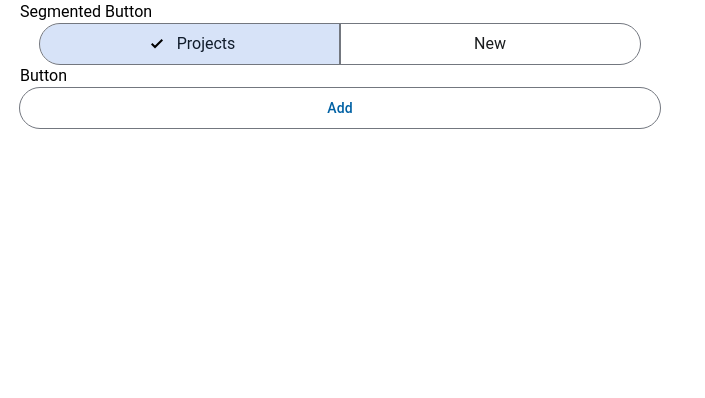
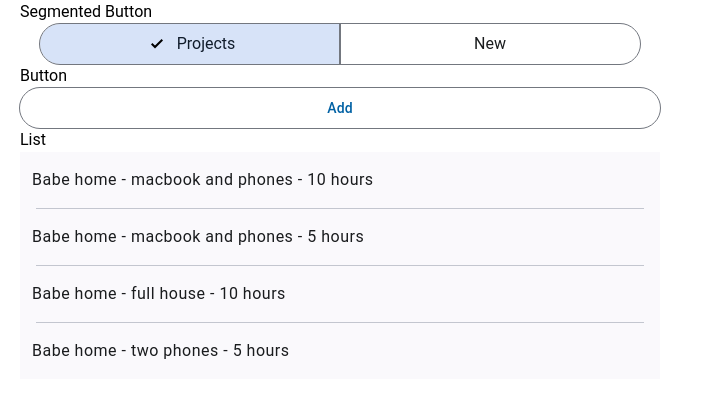
Before and after one commit to devadeboye/material-component-library-v2, a React (Create React App) app: page / in a window 1280 px wide. Shown: the top 398 px of the page, without its empty margins (0-705 px from the left). Built offline with nearby package versions, Linux system fonts and the light colour scheme.

Commit message:
feat: add list component

```diff
--- a/src/App.tsx
+++ b/src/App.tsx
@@ -7,6 +7,8 @@ import SegmentedButton, {
 } from "./lib/Button/SegmentedButton";
 import { SegmentedButtonState } from "./lib/Button/interfaces/button.interface";
 import Button, { ButtonStyleEnum } from "./lib/Button/Button";
+import List from "./lib/List/List";
+import { DividerStyleEnum } from "./lib/List/Divider";
 
 function App() {
 	const [activeButton, setActiveButton] = useState<SegmentedButtonState>({
@@ -16,6 +18,175 @@ function App() {
 		fourth: false,
 		fifth: false,
 	});
+	const histories = [
+		{
+			name: "Babe home - macbook and phones - 10 hours",
+			workload: 1508,
+			appliances: [
+				{
+					applianceName: "macbook pro 2022",
+					powerRating: 61,
+					desiredRuntime: 10,
+					applianceWattHour: 610,
+				},
+				{
+					applianceName: "babe's phone",
+					powerRating: 10,
+					desiredRuntime: 10,
+					applianceWattHour: 100,
+				},
+				{
+					applianceName: "my iphone",
+					powerRating: 45,
+					desiredRuntime: 10,
+					applianceWattHour: 450,
+				},
+			],
+			estimateResult: {
+				solarPanel: 377,
+				battery: 247,
+				chargeController: 38,
+				inverter: 163,
+				powerInverterBatteryCable: {
+					continuousWatt: 600,
+					maxInverterInputAmps: 80,
+					fuseSize: 80,
+					circuitBreaker: 80,
+					wireSize: "2",
+				},
+			},
+			createdAt: "2023-10-13T20:21:39.498Z",
+			updatedAt: "2023-10-13T20:21:39.498Z",
+			id: "6529a6d31c66c42acc633b63",
+		},
+		{
+			name: "Babe home - macbook and phones - 5 hours",
+			workload: 754,
+			appliances: [
+				{
+					applianceName: "macbook pro 2022",
+					powerRating: 61,
+					desiredRuntime: 5,
+					applianceWattHour: 305,
+				},
+				{
+					applianceName: "babe's phone",
+					powerRating: 10,
+					desiredRuntime: 5,
+					applianceWattHour: 50,
+				},
+				{
+					applianceName: "my iphone",
+					powerRating: 45,
+					desiredRuntime: 5,
+					applianceWattHour: 225,
+				},
+			],
+			estimateResult: {
+				solarPanel: 189,
+				battery: 124,
+				chargeController: 19,
+				inverter: 163,
+				powerInverterBatteryCable: {
+					continuousWatt: 600,
+					maxInverterInputAmps: 80,
+					fuseSize: 80,
+					circuitBreaker: 80,
+					wireSize: "2",
+				},
+			},
+			createdAt: "2023-10-13T20:22:19.522Z",
+			updatedAt: "2023-10-13T20:22:19.522Z",
+			id: "6529a6fb1c66c42acc633b65",
+		},
+		{
+			name: "Babe home - full house - 10 hours",
+			workload: 2691,
+			appliances: [
+				{
+					applianceName: "macbook pro 2022",
+					powerRating: 61,
+					desiredRuntime: 10,
+					applianceWattHour: 610,
+				},
+				{
+					applianceName: "bro vic pc",
+					powerRating: 61,
+					desiredRuntime: 10,
+					applianceWattHour: 610,
+				},
+				{
+					applianceName: "babe's phone",
+					powerRating: 10,
+					desiredRuntime: 10,
+					applianceWattHour: 100,
+				},
+				{
+					applianceName: "my iphone",
+					powerRating: 45,
+					desiredRuntime: 10,
+					applianceWattHour: 450,
+				},
+				{
+					applianceName: "3 bulbs",
+					powerRating: 30,
+					desiredRuntime: 10,
+					applianceWattHour: 300,
+				},
+			],
+			estimateResult: {
+				solarPanel: 673,
+				battery: 440,
+				chargeController: 68,
+				inverter: 290,
+				powerInverterBatteryCable: {
+					continuousWatt: 600,
+					maxInverterInputAmps: 80,
+					fuseSize: 80,
+					circuitBreaker: 80,
+					wireSize: "2",
+				},
+			},
+			createdAt: "2023-10-14T15:21:21.303Z",
+			updatedAt: "2023-10-14T15:21:21.303Z",
+			id: "652ab1f11c66c42acc633b67",
+		},
+		{
+			name: "Babe home - two phones - 5 hours",
+			workload: 228,
+			appliances: [
+				{
+					applianceName: "my phone",
+					powerRating: 25,
+					desiredRuntime: 5,
+					applianceWattHour: 125,
+				},
+				{
+					applianceName: "babe phone",
+					powerRating: 10,
+					desiredRuntime: 5,
+					applianceWattHour: 50,
+				},
+			],
+			estimateResult: {
+				solarPanel: 57,
+				battery: 38,
+				chargeController: 6,
+				inverter: 49,
+				powerInverterBatteryCable: {
+					continuousWatt: 600,
+					maxInverterInputAmps: 80,
+					fuseSize: 80,
+					circuitBreaker: 80,
+					wireSize: "2",
+				},
+			},
+			createdAt: "2023-10-14T16:06:09.805Z",
+			updatedAt: "2023-10-14T16:06:09.805Z",
+			id: "652abc711c66c42acc633b69",
+		},
+	];
+	const projectNames = histories.map((history) => history.name);
 
 	return (
 		<div className="w-1/2 box-border mx-5">
@@ -51,6 +222,21 @@ function App() {
 					onClick={() => {}}
 				/>
 			</div>
+
+			<div>
+				<h3>List</h3>
+				<List
+					className="h-full"
+					leading=""
+					trailing={""}
+					divider={true}
+					dividerStyle={{
+						type: DividerStyleEnum.middleInset,
+						marginAfterDivider: false,
+					}}
+					items={projectNames}
+				/>
+			</div>
 		</div>
 	);
 }
--- /dev/null
+++ b/src/lib/List/Divider.tsx
@@ -0,0 +1,27 @@
+export enum DividerStyleEnum {
+	fullWidth = "full-width",
+	inset = "inset",
+	middleInset = "middle-inset",
+}
+
+interface DividerProps {
+	dividerStyle: DividerStyleEnum;
+	marginAfterDivider: boolean | undefined;
+}
+
+const Divider = (props: DividerProps) => {
+	const marginAfterDivider = props.marginAfterDivider && "mb-2";
+	return (
+		<hr
+			className={`h-px border-light-outlineVariant ${marginAfterDivider} ${
+				props.dividerStyle === DividerStyleEnum.middleInset
+					? "mx-4"
+					: props.dividerStyle === DividerStyleEnum.inset
+					? "ml-4 mr-0"
+					: "mr-2"
+			}`}
+		/>
+	);
+};
+
+export default Divider;
--- /dev/null
+++ b/src/lib/List/List.tsx
@@ -0,0 +1,46 @@
+import { DividerStyleEnum } from "./Divider";
+import ListItem from "./ListItem";
+
+interface ListProps {
+	className?: string;
+	items: string[];
+	leading: string;
+	trailing: string;
+	divider: boolean;
+	dividerStyle: {
+		type: DividerStyleEnum;
+		marginAfterDivider: boolean;
+	};
+}
+
+const List = (props: ListProps) => {
+	const items: JSX.Element[] = [];
+
+	for (let i = 0; i < props.items.length; i++) {
+		const lastItem = i + 1 === props.items.length;
+		items.push(
+			<ListItem
+				key={i}
+				leading={props.leading}
+				value={props.items[i]}
+				trailing={props.trailing}
+				className="bg-light-surface text-light-onSurface"
+				divider={lastItem ? false : props.divider}
+				dividerStyle={props.dividerStyle.type}
+				marginAfterDivider={props.dividerStyle.marginAfterDivider}
+			/>
+		);
+	}
+
+	return (
+		<ul
+			className={`bg-light-surface box-border ${
+				props.className && props.className
+			}`}
+		>
+			{items}
+		</ul>
+	);
+};
+
+export default List;
--- /dev/null
+++ b/src/lib/List/ListItem.tsx
@@ -0,0 +1,45 @@
+import Divider, { DividerStyleEnum } from "./Divider";
+
+interface ListItemProps {
+	leading: string;
+	value: string;
+	trailing: string;
+	className: string;
+	divider: boolean;
+	dividerStyle: DividerStyleEnum | undefined;
+	marginAfterDivider: boolean | undefined;
+}
+
+function ListItem(props: ListItemProps) {
+	return (
+		<li className="list-none box-border">
+			<div
+				className={`flex flex-row gap-5 h-14 items-center pl-3 pr-1 body-large ${props.className}`}
+			>
+				{props.leading && (
+					<div className="w-1/12">
+						<img src={props.leading} alt="leading-icon" />
+					</div>
+				)}
+
+				<div className={`${props.leading ? "w-4/5" : "w-11/12"}`}>
+					{props.value}
+				</div>
+
+				{props.trailing && (
+					<div className="w-1/12">
+						<img src={props.trailing} alt="trailing-icon" />
+					</div>
+				)}
+			</div>
+			{props.divider && props.dividerStyle && (
+				<Divider
+					dividerStyle={props.dividerStyle}
+					marginAfterDivider={props.marginAfterDivider}
+				/>
+			)}
+		</li>
+	);
+}
+
+export default ListItem;
--- a/src/main.css
+++ b/src/main.css
@@ -497,9 +497,25 @@ video {
 .m-auto {
   margin: auto;
 }
+.mx-4 {
+  margin-left: 1rem;
+  margin-right: 1rem;
+}
 .mx-5 {
   margin-left: 1.25rem;
   margin-right: 1.25rem;
+}
+.mb-2 {
+  margin-bottom: 0.5rem;
+}
+.ml-4 {
+  margin-left: 1rem;
+}
+.mr-0 {
+  margin-right: 0px;
+}
+.mr-2 {
+  margin-right: 0.5rem;
 }
 .mt-\[5\.3rem\] {
   margin-top: 5.3rem;
@@ -516,17 +532,32 @@ video {
 .h-10 {
   height: 2.5rem;
 }
+.h-14 {
+  height: 3.5rem;
+}
 .h-6 {
   height: 1.5rem;
 }
 .h-full {
   height: 100%;
 }
+.h-px {
+  height: 1px;
+}
+.w-1\/12 {
+  width: 8.333333%;
+}
 .w-1\/2 {
   width: 50%;
 }
+.w-11\/12 {
+  width: 91.666667%;
+}
 .w-3 {
   width: 0.75rem;
+}
+.w-4\/5 {
+  width: 80%;
 }
 .w-9\/12 {
   width: 75%;
@@ -540,6 +571,9 @@ video {
 .select-none {
   -webkit-user-select: none;
           user-select: none;
+}
+.list-none {
+  list-style-type: none;
 }
 .grid-cols-2 {
   grid-template-columns: repeat(2, minmax(0, 1fr));
@@ -570,6 +604,9 @@ video {
 }
 .gap-2 {
   gap: 0.5rem;
+}
+.gap-5 {
+  gap: 1.25rem;
 }
 .rounded {
   border-radius: 0.25rem;
@@ -604,13 +641,27 @@ video {
 .rounded-tr-lg {
   border-top-right-radius: 0.5rem;
 }
+.border-light-outlineVariant {
+  --tw-border-opacity: 1;
+  border-color: rgb(195 198 207 / var(--tw-border-opacity));
+}
 .bg-light-secondaryContainer {
   --tw-bg-opacity: 1;
   background-color: rgb(215 227 248 / var(--tw-bg-opacity));
 }
+.bg-light-surface {
+  --tw-bg-opacity: 1;
+  background-color: rgb(250 249 252 / var(--tw-bg-opacity));
+}
 .px-5 {
   padding-left: 1.25rem;
   padding-right: 1.25rem;
+}
+.pl-3 {
+  padding-left: 0.75rem;
+}
+.pr-1 {
+  padding-right: 0.25rem;
 }
 .text-light-onSecondaryContainer {
   --tw-text-opacity: 1;
@@ -634,6 +685,13 @@ video {
 .outline-1 {
   outline-width: 1px;
 }
+.body-large {
+		font-family: "Roboto";
+		font-weight: 400;
+		font-size: 16px;
+		line-height: 24px;
+		letter-spacing: 0.5px;
+	}
 .label-large {
 		font-family: "Roboto";
 		font-weight: 500;
```
